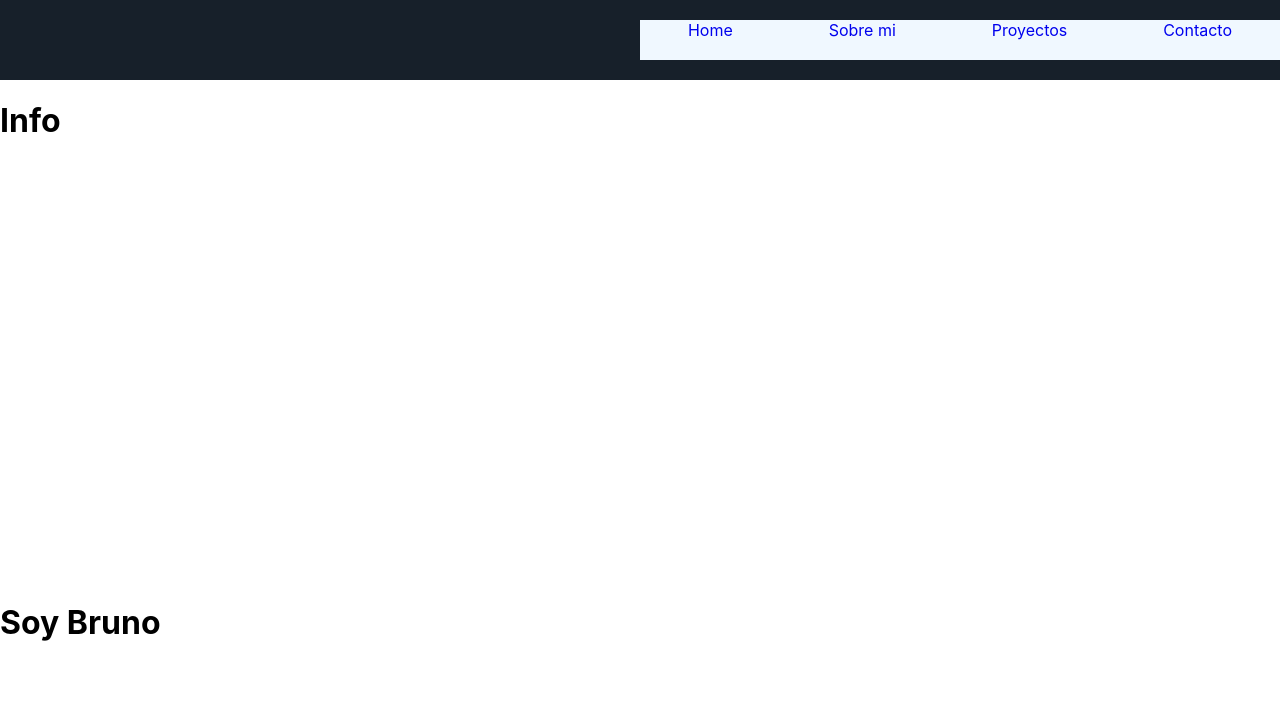
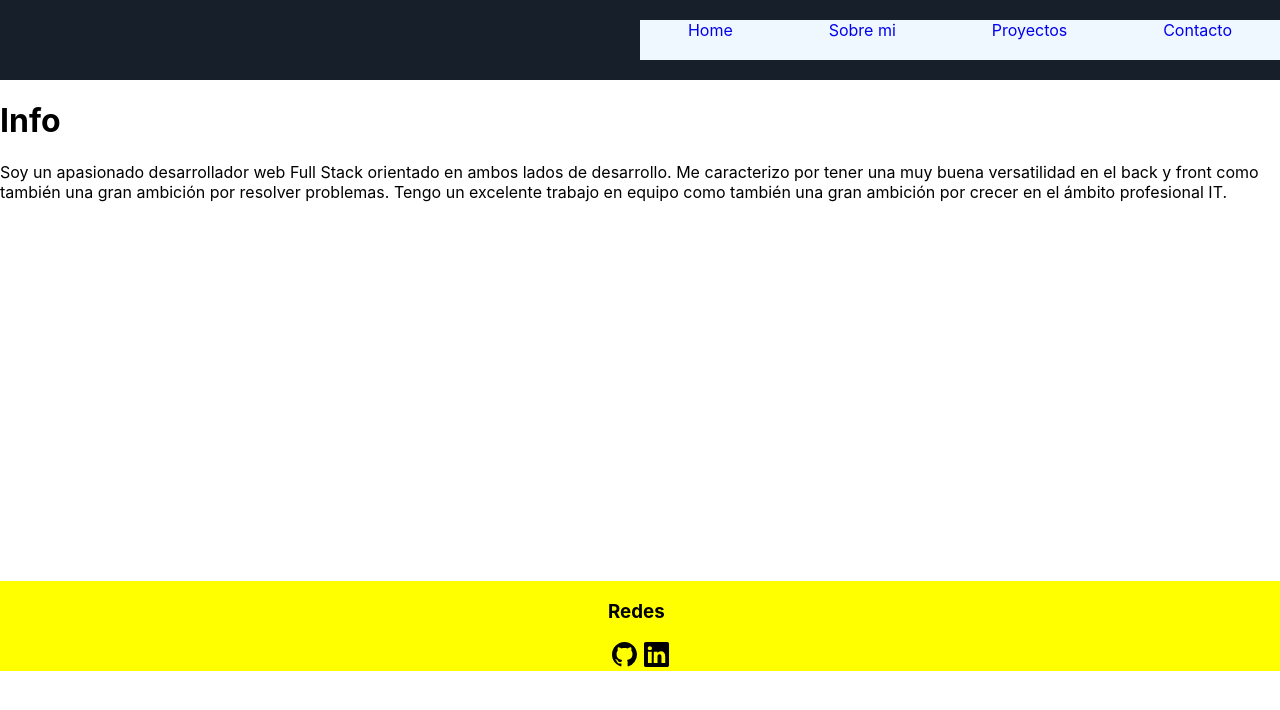
Before and after one commit to DavidLBruno/Portfolio, a React (Create React App) app: page / in a window 1280 px wide. Shown: the top 710 px of the page. Built offline with nearby package versions, Linux system fonts and the light colour scheme.

Commit message:
Icons Networks

```diff
--- a/package.json
+++ b/package.json
@@ -8,6 +8,7 @@
     "@testing-library/user-event": "^13.5.0",
     "react": "^18.2.0",
     "react-dom": "^18.2.0",
+    "react-icons": "^4.4.0",
     "react-router-dom": "^6.3.0",
     "react-scripts": "5.0.1",
     "web-vitals": "^2.1.4"
--- a/src/components/Contact/index.jsx
+++ b/src/components/Contact/index.jsx
@@ -6,7 +6,6 @@ export default function(){
         <div>
             <NavBar/>
 
-
             <h1>Contact</h1>
         </div>
     );
--- a/src/components/Footer/index.jsx
+++ b/src/components/Footer/index.jsx
@@ -1,9 +1,21 @@
 import React from "react";
+import { BsLinkedin, BsGithub } from "react-icons/bs";
+import styles from "./index.module.css";
 
-export default function(){
-    return(
-        <div>
-            <h1>Soy Bruno</h1>
+export default function () {
+  return (
+    <div className={styles.bodyFooter}>
+      <div>
+        <h3>Redes</h3>
+        <div className={styles.orderIcons}>
+          <a href="https://github.com/DavidLBruno" target="_blank">
+            <BsGithub className={styles.icons} />
+          </a>
+          <a href="https://www.linkedin.com/in/bruno-developer" target="_blank">
+            <BsLinkedin className={styles.icons} />
+          </a>
         </div>
-    );
+      </div>
+    </div>
+  );
 };
--- /dev/null
+++ b/src/components/Footer/index.module.css
@@ -0,0 +1,16 @@
+.bodyFooter{
+    display: flex;
+    flex-direction: column;
+    align-items: center;
+    background-color: yellow;
+}
+.orderIcons{
+    display: flex;
+    min-width: 4rem;
+    justify-content: space-around;
+}
+.icons{
+    height: 25px;
+    width: 25px;
+    color: black;
+}
--- a/src/components/Info/index.jsx
+++ b/src/components/Info/index.jsx
@@ -5,6 +5,12 @@ export default function(){
     return(
         <div className={styles.bodyInfo}>
             <h1>Info</h1>
+            <span>
+            Soy un apasionado desarrollador web
+            Full Stack orientado en ambos lados de desarrollo.
+            Me caracterizo por tener una muy buena versatilidad en el back y front como también una gran ambición por resolver problemas.
+            Tengo un excelente trabajo en equipo como también una gran ambición por crecer en el ámbito profesional IT.
+            </span>
         </div>
     );
 };
```
Also changed, not shown: 1 other file (tests, documents, lock files or other folders).
